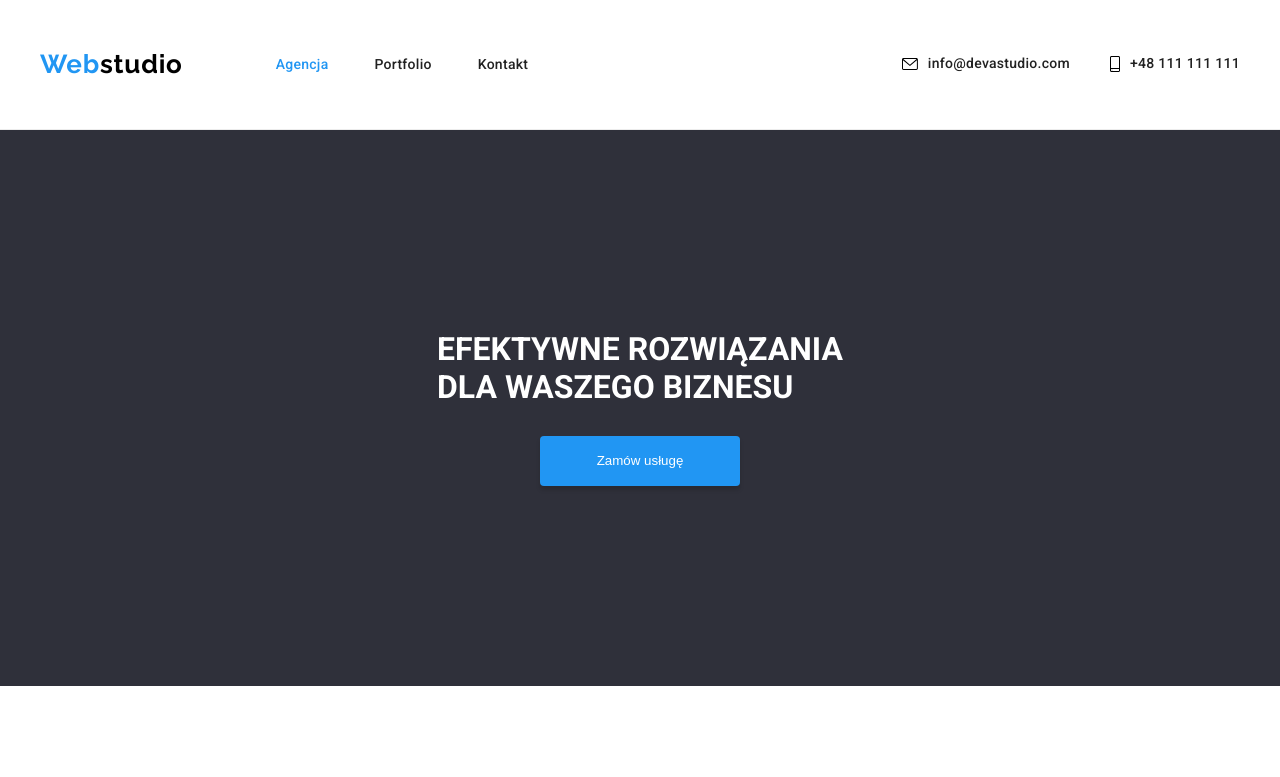
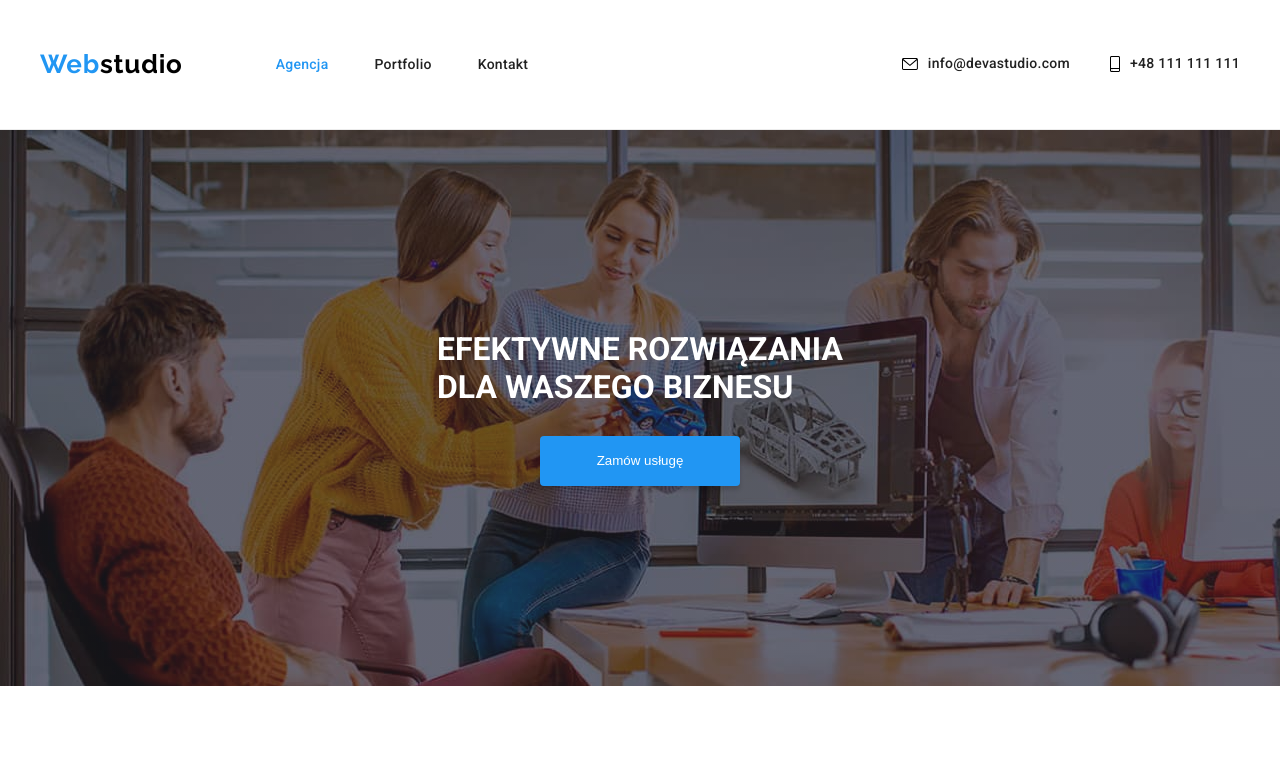
Before and after one commit to NataliaGrela/goit-markup-hw-04, a plain HTML site: page index.html in a window 1280 px wide. Shown: the top 777 px of the page. Drawn offline with Linux system fonts and the light colour scheme.

Commit message:
changed path of background picture

```diff
--- a/css/styles.css
+++ b/css/styles.css
@@ -277,7 +277,6 @@ background-color: var(--item-color);
 }
 .title-color {
   min-width: 1200px;
-  /* height: 600px; */
   background: #2f303a;
   color: #ffffff;
   display: flex;
@@ -285,7 +284,7 @@ background-color: var(--item-color);
   padding-top: 200px;
   padding-bottom: 200px;
   background-image: linear-gradient(rgba(47, 48, 58, 0.4),rgba(47, 48, 58, 0.4)),
-  url("images/index_img/background-title.jpg");
+  url("./../images/index_img/background-title.jpg");
 
 }
 
```
Also changed, not shown: 2 other files.
